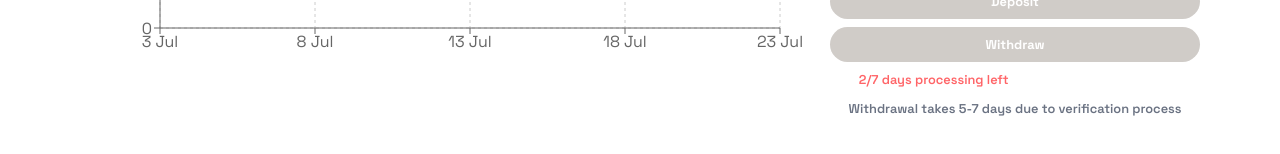
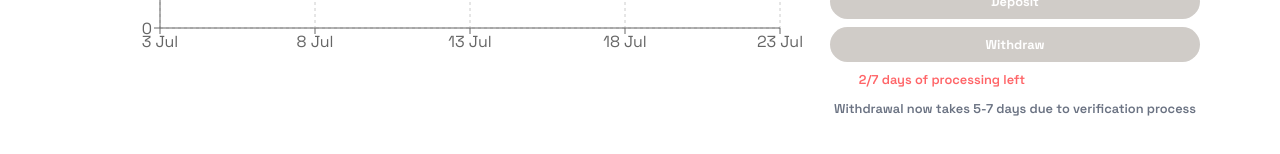
Before and after one commit to otizgit/Kinclone, a React (Vite) app: page / in a window 1280 px wide. Shown: the part 590-744 px from the top of the page. Built offline with nearby package versions, Linux system fonts and the light colour scheme; some icons are missing.

Commit message:
withdrawal text change

```diff
--- a/src/App.jsx
+++ b/src/App.jsx
@@ -108,7 +108,9 @@ function App() {
 
       <section className="flex gap-6 justify-center mb-10 border-y-[0.1em] border-gray-200 py-6">
         <div className="px-7 border-r-[0.1em] border-gray-200">
-          <h2 className="text-gray-400 text-[0.8rem] font-medium">Exit Price</h2>
+          <h2 className="text-gray-400 text-[0.8rem] font-medium">
+            Exit Price
+          </h2>
           <p className="text-[2.5rem] font-semibold">$5.47</p>
         </div>
         <div className="px-7 border-r-[0.1em] border-gray-200">
@@ -224,11 +226,11 @@ function App() {
               className="text-[1.3rem] text-red-500"
             />
             <p className="text-[0.8rem] text-red-400 font-semibold">
-              2/7 days processing left
+              2/7 days of processing left
             </p>
           </div>
           <p className="text-[0.8rem] text-center text-gray-500 mt-2 font-semibold">
-            Withdrawal takes 5-7 days due to verification process
+            Withdrawal now takes 5-7 days due to verification process
           </p>
         </div>
       </section>
```
